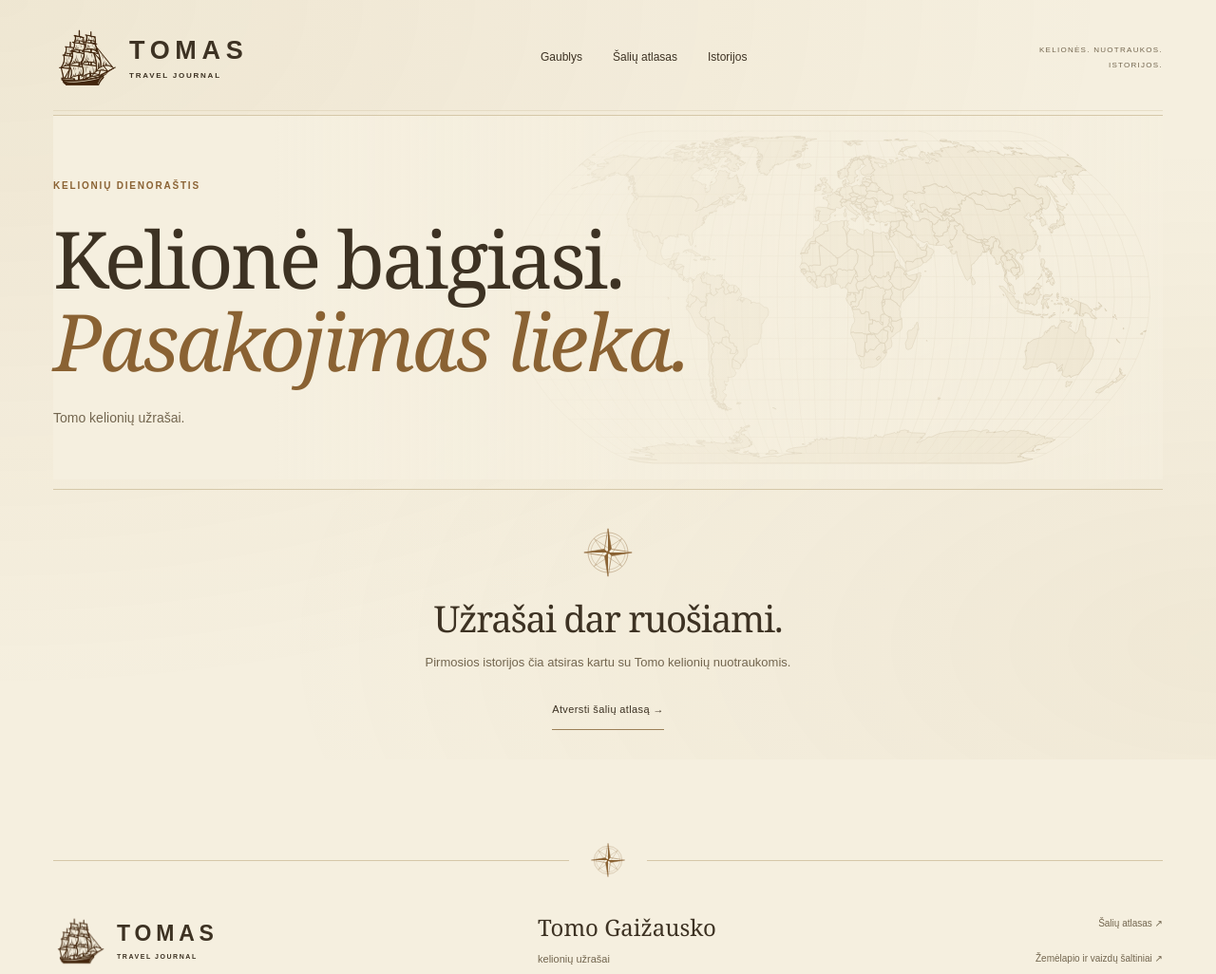
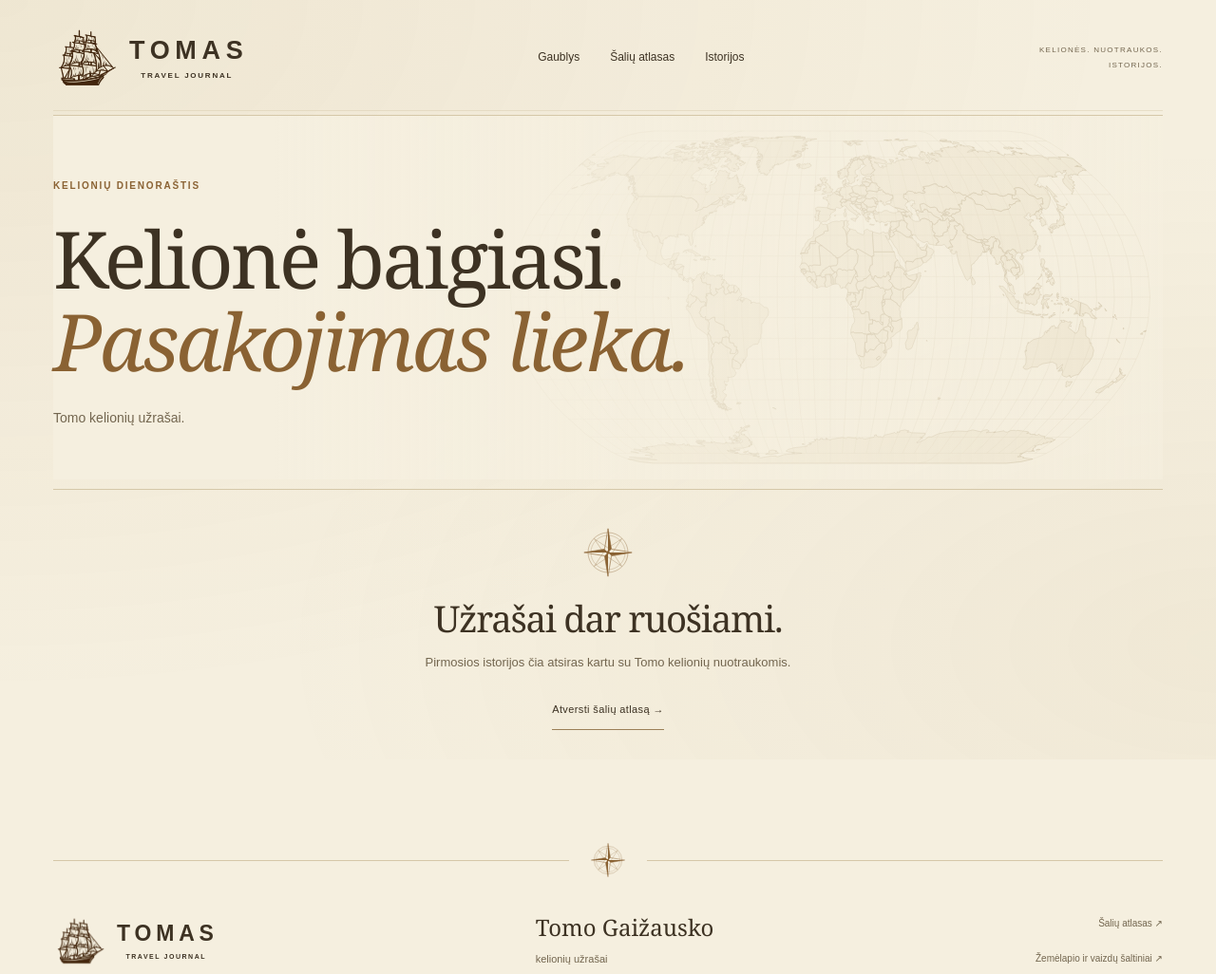
Before and after one commit to lmatukas/tomokeliones, an Astro site: page /istorijos in a window 1280 px wide. Shown: the top 1026 px of the page at 95% size. Built offline with nearby package versions, Linux system fonts and the light colour scheme; Astro itself is replaced by a stand-in of ours.

Commit message:
Center logo subtitle beneath Tomas wordmark

```diff
--- a/src/components/Brand.astro
+++ b/src/components/Brand.astro
@@ -3,5 +3,5 @@ const {footer=false}=Astro.props;
 ---
 <a href="/" class:list={['brand',{'brand-footer':footer}]} aria-label="Tomas Travel Journal — pradžia">
   <img src="/brand/ship-mark.webp" width="256" height="256" alt="" aria-hidden="true"/>
-  <span class="brand-type">TOMAS<small>TRAVEL JOURNAL</small></span>
+  <span class="brand-type"><span class="brand-name">TOMAS</span><small>TRAVEL JOURNAL</small></span>
 </a>
--- a/src/styles/global.css
+++ b/src/styles/global.css
@@ -25,8 +25,9 @@ em{font-weight:450;color:var(--copper)}img{display:block;max-width:100%;height:a
 .header::after{content:'';position:absolute;bottom:4px;left:0;right:0;border-bottom:1px solid #d5c7a86b}
 .brand{display:inline-flex;align-items:center;gap:12px;flex:none}
 .brand img{width:68px;height:68px;object-fit:contain;mix-blend-mode:multiply}
-.brand-type{font:650 27px/1.2 var(--sans);letter-spacing:.21em;white-space:nowrap}
-.brand small{display:block;font-size:8px;font-weight:650;letter-spacing:.22em;margin-top:6px}
+.brand-type{display:flex;flex-direction:column;align-items:center;text-align:center;font:650 27px/1.2 var(--sans);letter-spacing:.21em;white-space:nowrap}
+.brand-name{margin-right:-.21em}
+.brand small{display:block;font-size:8px;font-weight:650;letter-spacing:.22em;margin-top:6px;margin-right:-.22em}
 .header nav{display:flex;gap:32px;font-size:12px}
 .header nav a{padding:14px 0;position:relative}
 .header nav a::after{content:'';position:absolute;left:0;right:0;bottom:5px;height:1px;background:var(--copper);transform:scaleX(0);transition:transform .2s}
```
